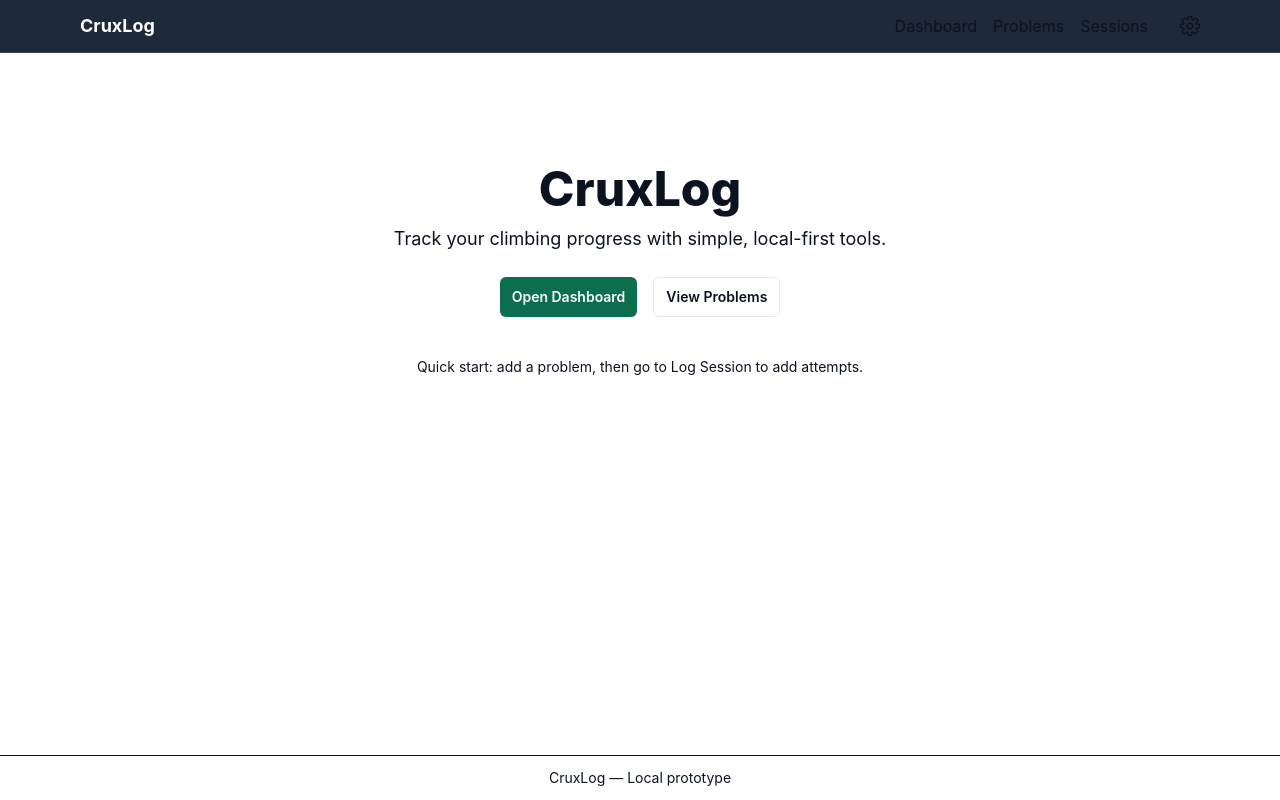
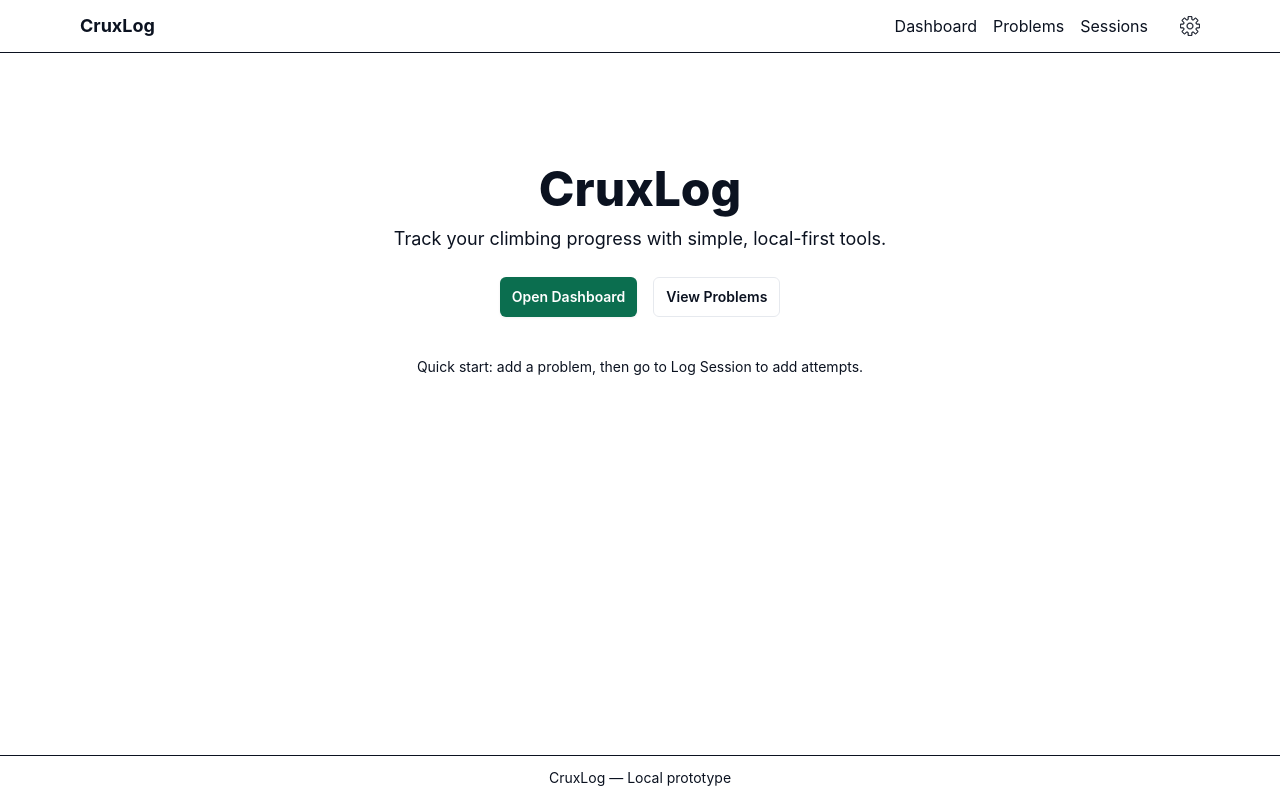
Before and after one commit to CurvyAura/CruxLog, a Next.js app: page / in a window 1280 px wide. Built offline with nearby package versions, Linux system fonts and the light colour scheme.

Commit message:
bug fixes

```diff
--- a/src/app/layout.js
+++ b/src/app/layout.js
@@ -27,9 +27,9 @@ export default function RootLayout({ children }) {
         <ThemeProviderWrapper>
           <div className="min-h-screen flex flex-col">
           {/* Dark grey banner for the app header (mobile-friendly high-contrast) */}
-            <header className="bg-gray-800 backdrop-blur sticky top-0 z-20 border-b border-gray-700">
+            <header className="site-banner backdrop-blur sticky top-0 z-20 border-b">
               <div className="max-w-6xl mx-auto px-4 py-3 flex items-center justify-between">
-                <Link href="/" className="font-bold text-lg text-white">CruxLog</Link>
+                <Link href="/" className="font-bold text-lg text-foreground">CruxLog</Link>
               <nav className="flex items-center gap-4">
                 <Link href="/dashboard" className="text-foreground hover:underline">Dashboard</Link>
                 <Link href="/problems" className="text-foreground hover:underline">Problems</Link>
```
